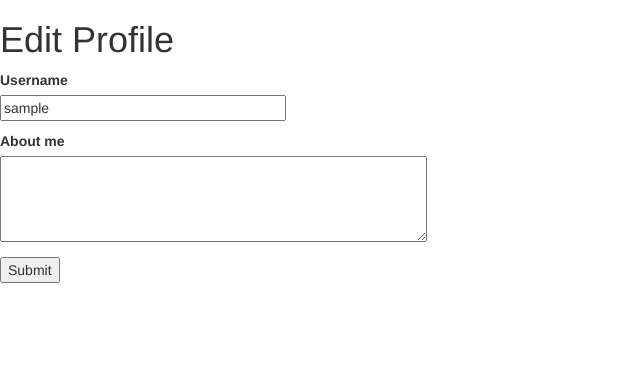
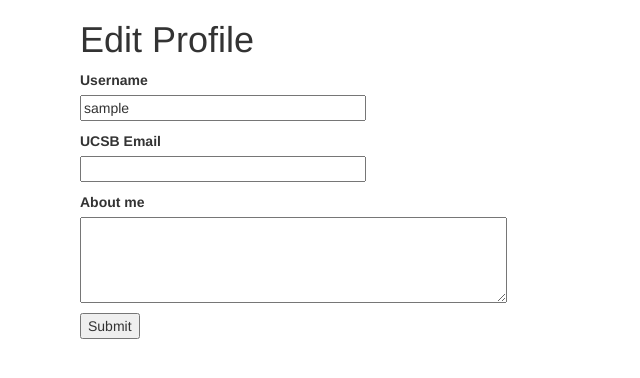
Before and after one commit to ucsb-cs48-w19/5pm-findtheroommate, a Flask app: page /edit_profile in a window 1280 px wide. Shown: the part 52-430 px from the top of the page, without its empty margins (0-640 px from the left). Run offline with Flask 2, Linux system fonts and the light colour scheme; the visitor is signed in with stand-in values (Sample User, id 1); data comes from the database, SQL or seed files in the repository; both versions use the stored data as it was after the commit; some libraries are stand-ins or nearby versions.

Commit message:
1.Indented the format of HTML pages 2.Added UCSB email to the forms in edit_profile

```diff
--- a/app/forms.py
+++ b/app/forms.py
@@ -10,7 +10,7 @@ class LoginForm(FlaskForm):
 
 class RegistrationForm(FlaskForm):
     username = StringField('Username', validators=[DataRequired()])
-    email = StringField('Email', validators=[DataRequired(), Email()])
+    UCSB_email = StringField('UCSB Email', validators=[DataRequired(), Email()])
     password = PasswordField('Password', validators=[DataRequired()])
     password2 = PasswordField(
         'Repeat Password', validators=[DataRequired(), EqualTo('password')])
@@ -27,6 +27,7 @@ class RegistrationForm(FlaskForm):
             raise ValidationError('Please use a different email address.')
 class EditProfileForm(FlaskForm):
     username = StringField('Username', validators=[DataRequired()])
+    UCSB_email = StringField('UCSB Email', validators=[DataRequired(), Email()])
     about_me = TextAreaField('About me', validators=[Length(min=0, max=140)])
     submit = SubmitField('Submit')
 
--- a/app/templates/base.html
+++ b/app/templates/base.html
@@ -1,3 +1,13 @@
+<style>
+  names{
+      margin-left:80px;
+  }
+  box{
+      margin-left:100px;
+  }
+</style>
+
+
 {% extends 'bootstrap/base.html' %}
 {% block title %}
     {% if title %}{{ title }} - Welcome to find your future roommate{% else %}Welcome to findtheroommate{% endif %}
--- a/app/templates/edit_profile.html
+++ b/app/templates/edit_profile.html
@@ -1,23 +1,30 @@
 {% extends "base.html" %}
 
 {% block content %}
-    <h1>Edit Profile</h1>
+<h1 style="margin-left:80px">Edit Profile</h1>
     <form action="" method="post">
         {{ form.hidden_tag() }}
-        <p>
+        <p style="margin-left:80px">
             {{ form.username.label }}<br>
             {{ form.username(size=32) }}<br>
             {% for error in form.username.errors %}
             <span style="color: red;">[{{ error }}]</span>
             {% endfor %}
         </p>
-        <p>
+	<p style="margin-left:80px">
+            {{ form.UCSB_email.label }}<br>
+            {{ form.UCSB_email(size=32) }}<br>
+            {% for error in form.UCSB_email.errors %}
+            <span style="color: red;">[{{ error }}]</span>
+            {% endfor %}
+        </p>
+        <p style="margin-left:80px">
             {{ form.about_me.label }}<br>
             {{ form.about_me(cols=50, rows=4) }}<br>
             {% for error in form.about_me.errors %}
             <span style="color: red;">[{{ error }}]</span>
             {% endfor %}
         </p>
-        <p>{{ form.submit() }}</p>
+        <p style="margin-left:80px">{{ form.submit() }}</p>
     </form>
 {% endblock %}
--- a/app/templates/index.html
+++ b/app/templates/index.html
@@ -1,18 +1,18 @@
 {% extends "base.html" %}
 
 {% block content %}
-    <h1>Hi, {{ current_user.username }}!</h1>
+<h1 style="margin-left:80px;color:DarkBlue">Hi, {{ current_user.username }}!</h1>
     {% if form %}
     <form action="" method="post">
         {{ form.hidden_tag() }}
-        <p>
+        <p style="margin-left:80px; margin-right:30px">
             {{ form.post.label }}<br>
             {{ form.post(cols=32, rows=4) }}<br>
             {% for error in form.post.errors %}
             <span style="color: red;">[{{ error }}]</span>
             {% endfor %}
         </p>
-        <p>{{ form.submit() }}</p>
+        <p style="margin-left:80px">{{ form.submit() }}</p>
     </form>
     {%endif%}
     {% for post in posts %}
--- a/app/templates/user.html
+++ b/app/templates/user.html
@@ -3,7 +3,8 @@
 {% block content %}
     <table>
         <tr valign="top">
-            <td><img src="{{ user.avatar(128) }}"></td>
+          <td><img src="{{ user.avatar(128) }}" style="margin-left:80px; margin-right:30px">
+	  </td>
             <td>
 		    <h1>User: {{ user.username }}</h1>
 	     	    {% if user.about_me %}<p>{{ user.about_me }}</p>{% endif %}
```
Also changed, not shown: app/templates/_post.html (+16 -3 lines), app/templates/login.html (+28 -6 lines), app.db.
